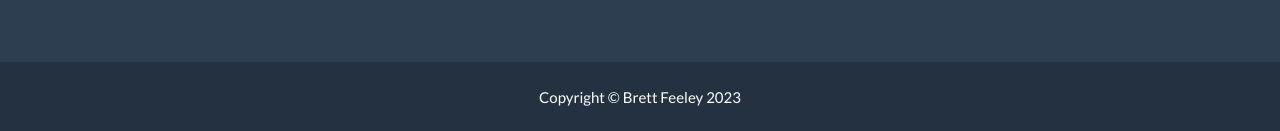
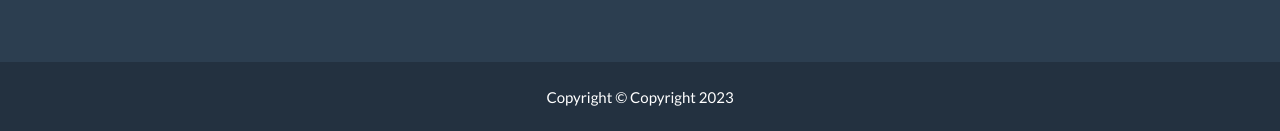
Before and after one commit to brf217/brf217.github.io, a Jekyll site: the page built from _posts/2014-07-18-project-1.markdown, in a window 1280 px wide and 900 px high, scrolled down 1828 px. Shown: the part 766-897 px from the top of the window. Built offline with Jekyll 4.4.1, drawn with Linux system fonts in a browser that asks for light colours.

Commit message:
Update _config.yml

```diff
--- a/_config.yml
+++ b/_config.yml
@@ -32,7 +32,7 @@ color:
 
 # Footer settings
 footer:
-  copyright: Brett Feeley
+  copyright: Copyright
   location: Location
   social: Around the Web
   credits: Credits
```
